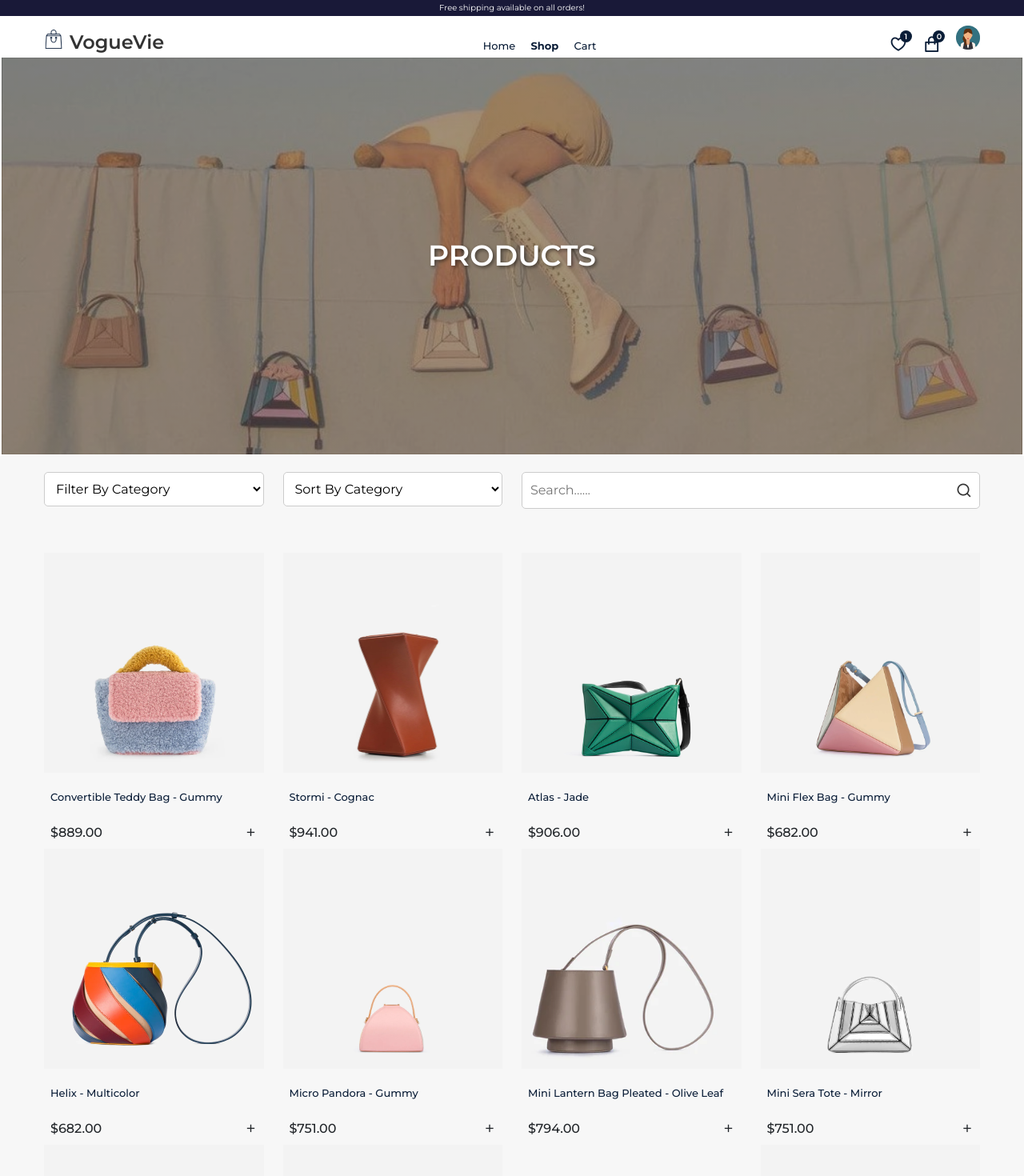
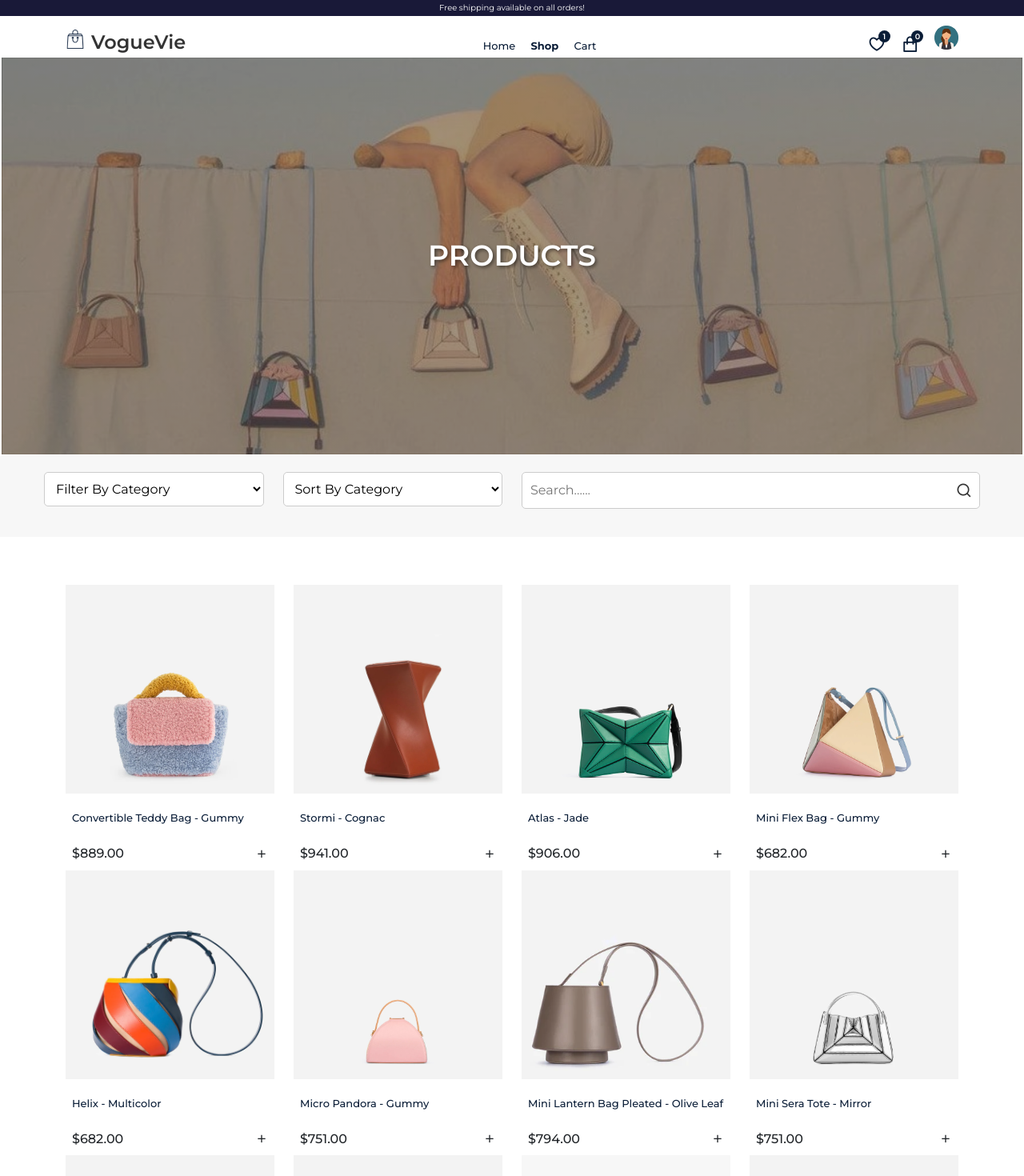
Before and after one commit to shemshajili/Ecommerce, a React (Create React App) app: page /shop in a window 1280 px wide. Shown: the top 1470 px of the page at 80% size. Built offline with nearby package versions, Linux system fonts and the light colour scheme.

Commit message:
All products have been added to the shop page

```diff
--- a/src/pages/Shop.jsx
+++ b/src/pages/Shop.jsx
@@ -10,24 +10,32 @@ const Shop = () => {
 
     const [productsData,setProductsData]=useState(products)
     const handleFilter= e=>{
-        const filterVale=e.target.value
-        if(filterVale==='bags'){
-            const filteredProducts=products.filter(item=> item.category==='bags')
+        const filterValue=e.target.value
+        if(filterValue==='bag'){
+            const filteredProducts=products.filter(item=> item.category==='bag')
+
+            setProductsData(filteredProducts)
+        }
+
+        if(filterValue==='shoes'){
+            const filteredProducts=products.filter(item=> item.category==='shoes')
 
             setProductsData(filteredProducts)
         }
     }
+
+
     return (
         <Helmet title='Shop'>
         <CommonSection tittle='Products'/>
-        <section>
-            <Container>
-                <Row>
+        <section className='section__shop'>
+            <Container className='container__shop'>
+                <Row className='row__shop'>
                     <Col lg='3' md='4'>
                         <div className="filter__widget">
                             <select onChange={handleFilter}>
                                 <option>Filter By Category</option>
-                                <option value="bags">Bags</option>
+                                <option value="bag">Bags</option>
                                 <option value="shoes">Shoes</option>
                             </select>
                         </div>
--- a/src/styles/shop.css
+++ b/src/styles/shop.css
@@ -1,15 +1,15 @@
-section {
+.section__shop {
     background-color: #f7f7f7;
     padding: 20px 0;
   }
 
-  .container {
+  .container__shop {
     max-width: 1200px;
     margin: 0 auto;
     padding: 0 15px;
   }
 
-  .row {
+  .row__shop {
     display: flex;
     flex-wrap: wrap;
     justify-content: space-between;
```
